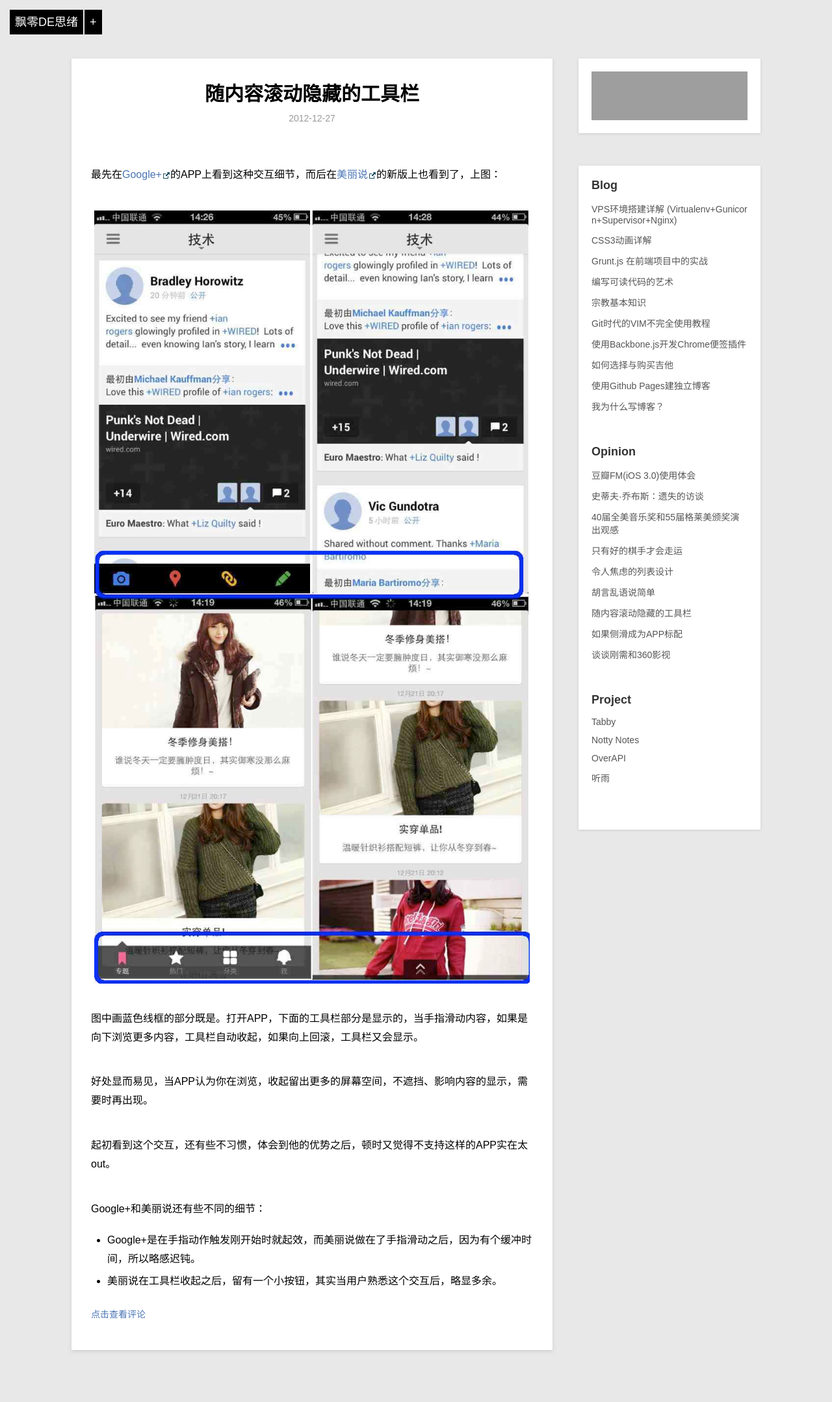
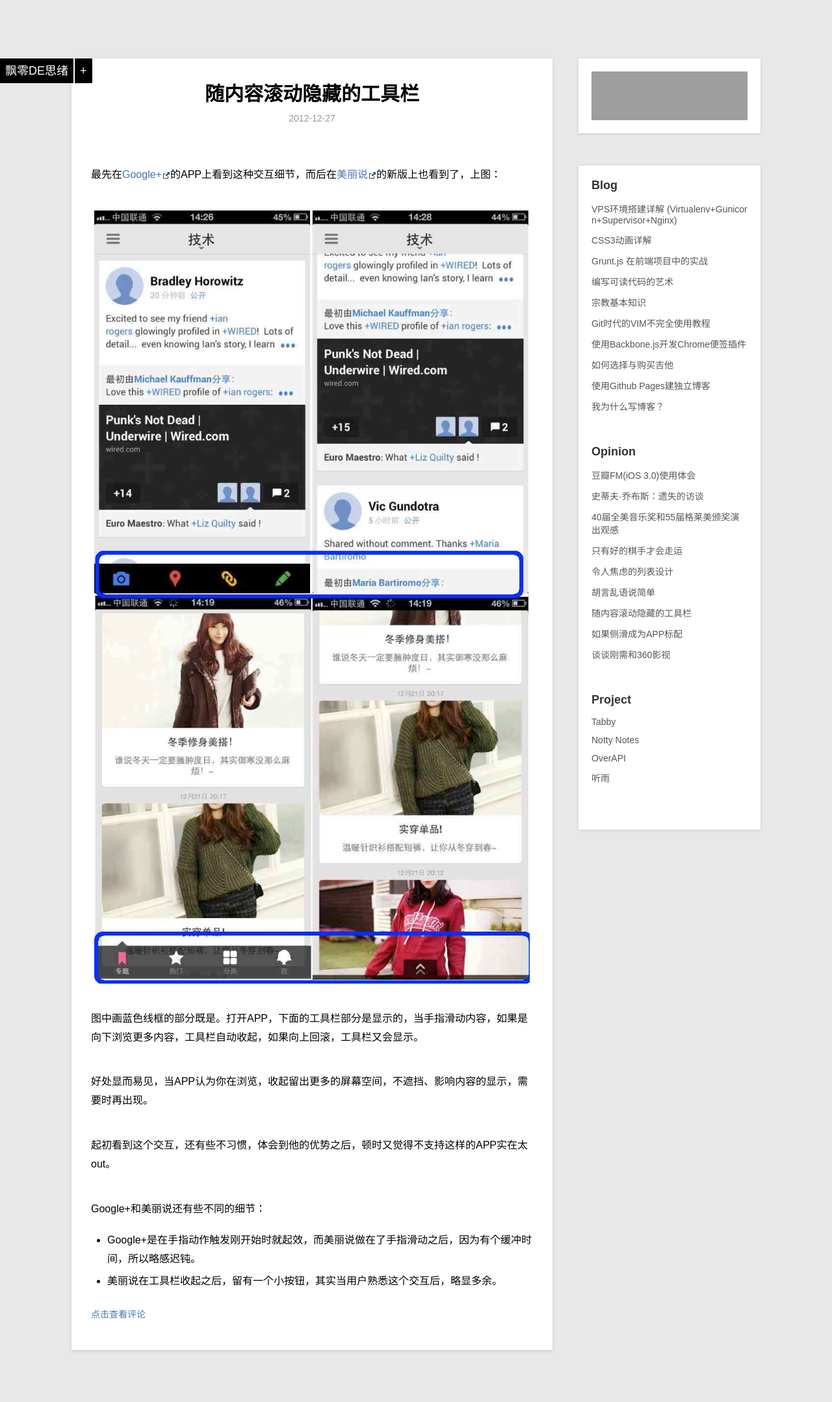
Before and after one commit to chanboo1985/chanboo1985.github.io, a Jekyll site: the page built from _posts/opinion/2012-12-27-auto-edit-bar.md, in a window 1280 px wide. Shown: the whole page at 65% size. Built offline with Jekyll 4.4.1, drawn with Linux system fonts in a browser that asks for light colours; Markdown is read by kramdown in place of the engine named in the settings; grey boxes are pictures that could not be loaded.

Commit message:
change css

```diff
--- a/css/default.css
+++ b/css/default.css
@@ -134,7 +134,7 @@ h3.about {color:#777;margin-top:20px;font-size:22px;margin-bottom:10px}
 #menuIndex li.h1{font-size:14px;font-weight:normal;padding-left:0;margin-bottom:10px;}
 #menuIndex li.h3{padding-left:25px;}
 
-.home-menu { position:fixed; top:15px; left:15px; z-index:5; font-size:0; }
+.home-menu { position:fixed; width:160px; margin-left:auto; margin-right:auto; z-index:5; font-size:0; }
 .home-menu-icon { line-height:38px; padding:0 8px; display:inline-block; color:#fff; font-size:18px;  background:#000; }
 .home-follow { margin-left:2px; line-height:38px; padding:0 8px; display:inline-block; color:#fff; font-size:18px; background:#000;  }
 .home-menu-icon:hover,
```
